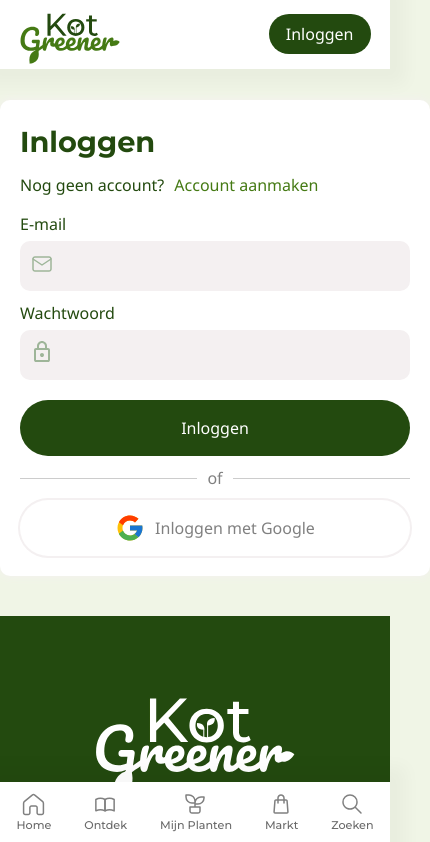
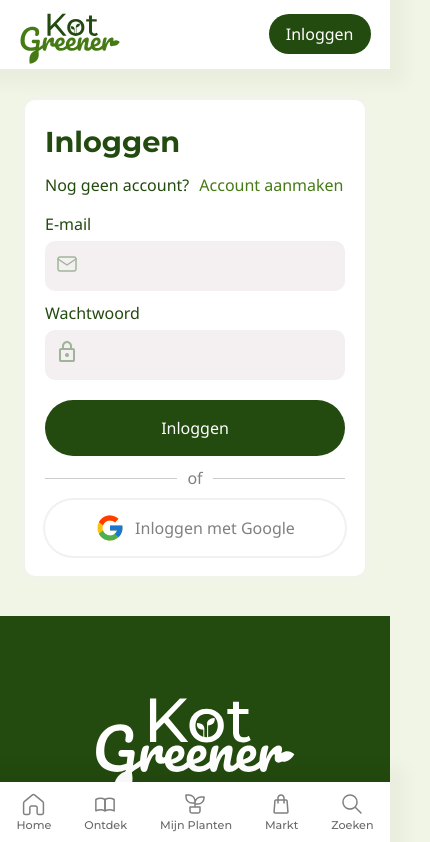
Before and after one commit to bramvandoren/KotGreener, a React (Vite) app in the folder client/: page /login in a window 390 px wide. Shown: the top 842 px of the page, 430 px wide, since content can reach past the window. Built offline with nearby package versions, Linux system fonts and the light colour scheme.

Commit message:
aanpassingen Login schalen mobile

```diff
--- a/client/src/Components/LoginPage/Login.css
+++ b/client/src/Components/LoginPage/Login.css
@@ -36,7 +36,7 @@
 }
 
 .login-form {
-    max-width: 400px;
+    max-width: 200px;
     width: 100%;
     padding: 20px;
     margin: 0 auto;
@@ -128,9 +128,27 @@
     }
 }
 
-
 .error-message {
     color: red;
-    font-size: 0.875rem; /* Kleinere tekst */
-    margin-top: 0.5rem; /* Ruimte boven de foutmelding */
-  }
+    font-size: 0.875rem;
+    margin-top: 0.5rem;
+}
+
+/* Media query voor tablets (schermen groter dan 350px) */
+@media (min-width: 350px) {
+    .login-form {
+        max-width: 300px;
+    }
+}
+
+/* Media query voor tablets (schermen groter dan 768px) */
+@media (min-width: 768px) {
+    .login-form {
+        max-width: 400px;
+    }
+}
+
+/* Media query voor desktops (schermen groter dan 1024px) */
+@media (min-width: 1024px) {
+
+}
--- a/client/src/Components/LoginPage/LoginPage.jsx
+++ b/client/src/Components/LoginPage/LoginPage.jsx
@@ -3,7 +3,6 @@ import { Link, NavLink, useNavigate } from 'react-router-dom';
 import Navbar from '../Navbar/Navbar';
 import { supabase } from '../../lib/helper/supabaseClient';
 import './Login.css';
-import logo from "../../assets/logo-kotgreener.svg";
 import Header from '../Header/Header';
 
 function LoginPage() {
```
